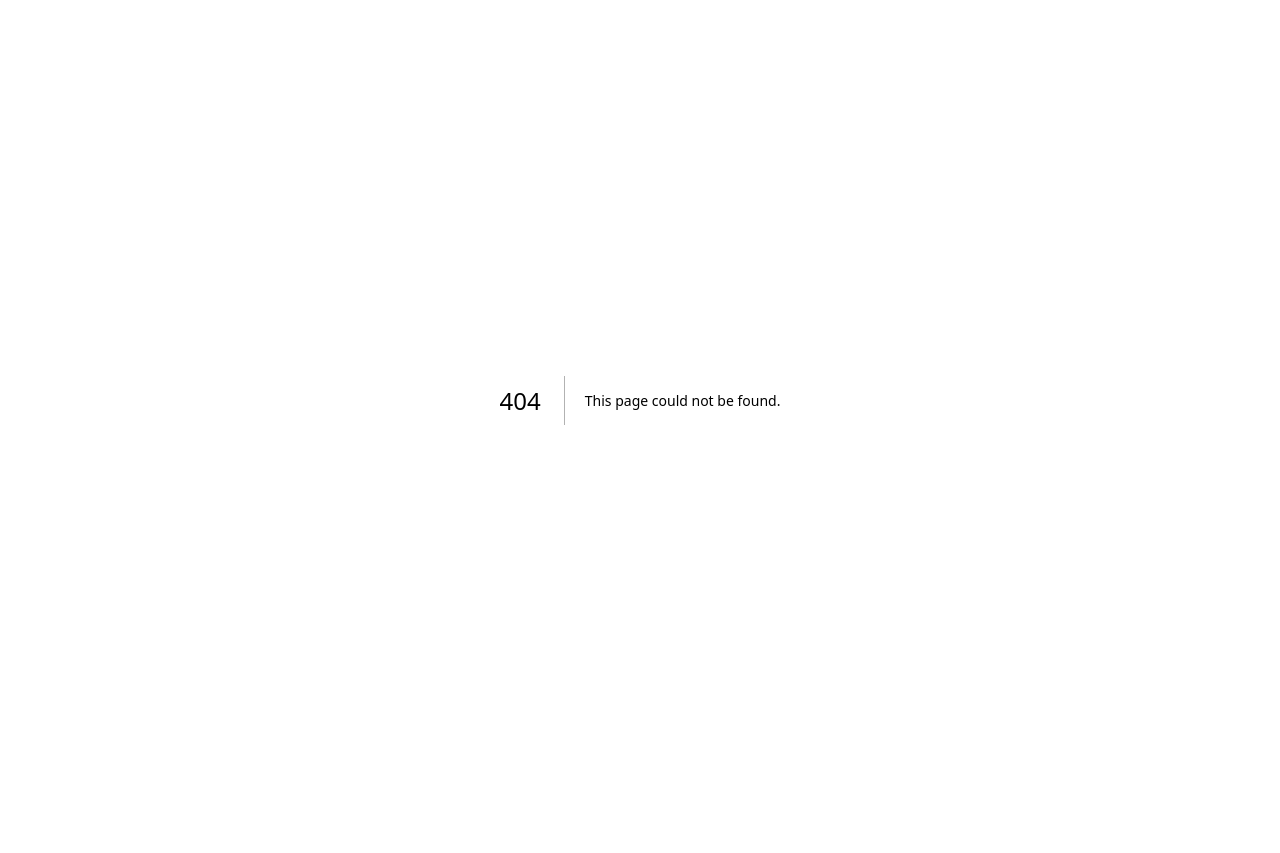
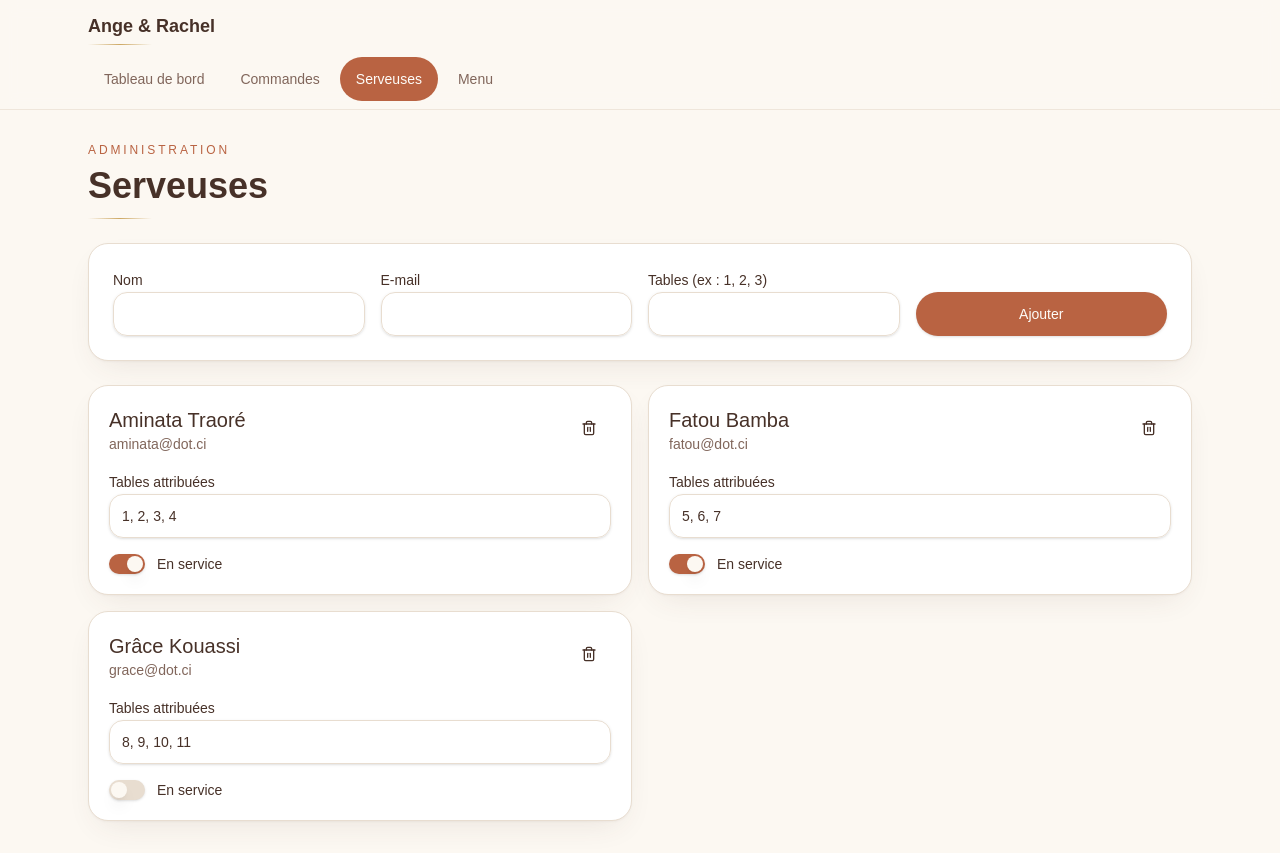
Before and after one commit to Nazaire02/restauration-dot-front, a Next.js app: page /admin/serveuses in a window 1280 px wide. Before the commit this address had no page. Before the commit the page ends 800 px from the top, so only its background shows below. Built offline with nearby package versions, Linux system fonts and the light colour scheme.

Commit message:
waitresse feature UIs

```diff
--- /dev/null
+++ b/app/admin/serveuses/page.tsx
@@ -0,0 +1,5 @@
+import WaitressesView from "@/features/admin/views/waitresses-view";
+
+export default function page() {
+  return <WaitressesView />;
+}
--- /dev/null
+++ b/components/ui/switch.tsx
@@ -0,0 +1,27 @@
+import * as React from "react";
+import * as SwitchPrimitives from "@radix-ui/react-switch";
+
+import { cn } from "@/lib/utils";
+
+const Switch = React.forwardRef<
+  React.ElementRef<typeof SwitchPrimitives.Root>,
+  React.ComponentPropsWithoutRef<typeof SwitchPrimitives.Root>
+>(({ className, ...props }, ref) => (
+  <SwitchPrimitives.Root
+    className={cn(
+      "peer inline-flex h-5 w-9 shrink-0 cursor-pointer items-center rounded-full border-2 border-transparent shadow-sm transition-colors focus-visible:outline-none focus-visible:ring-2 focus-visible:ring-ring focus-visible:ring-offset-2 focus-visible:ring-offset-background disabled:cursor-not-allowed disabled:opacity-50 data-[state=checked]:bg-primary data-[state=unchecked]:bg-input",
+      className,
+    )}
+    {...props}
+    ref={ref}
+  >
+    <SwitchPrimitives.Thumb
+      className={cn(
+        "pointer-events-none block h-4 w-4 rounded-full bg-background shadow-lg ring-0 transition-transform data-[state=checked]:translate-x-4 data-[state=unchecked]:translate-x-0",
+      )}
+    />
+  </SwitchPrimitives.Root>
+));
+Switch.displayName = SwitchPrimitives.Root.displayName;
+
+export { Switch };
--- /dev/null
+++ b/features/admin/components/waitresses/forms/schema.ts
@@ -0,0 +1,9 @@
+import z from "zod";
+
+export const waitressSchema = z.object({
+  name: z.string().trim().min(1, "Le nom est requis"),
+  email: z.string().trim().email("E-mail invalide"),
+  tables: z.string().optional(),
+});
+
+export type WaitressFormValues = z.infer<typeof waitressSchema>;
--- /dev/null
+++ b/features/admin/components/waitresses/forms/waitress-form.tsx
@@ -0,0 +1,98 @@
+"use client";
+
+import { useForm } from "react-hook-form";
+import { zodResolver } from "@hookform/resolvers/zod";
+import { z } from "zod";
+import { Button } from "@/components/ui/button";
+import { Input } from "@/components/ui/input";
+import { Label } from "@/components/ui/label";
+import { WaitressFormValues, waitressSchema } from "./schema";
+
+const parseTables = (value: string) =>
+  value
+    .split(",")
+    .map((v) => Number(v.trim()))
+    .filter((v) => Number.isInteger(v) && v > 0);
+
+type WaitressFormProps = {
+  onSubmit: (data: { name: string; email: string; tables: number[] }) => void;
+};
+
+export function WaitressForm({ onSubmit }: Readonly<WaitressFormProps>) {
+  const {
+    register,
+    handleSubmit,
+    reset,
+    formState: { errors, isSubmitting },
+  } = useForm<WaitressFormValues>({
+    resolver: zodResolver(waitressSchema),
+    defaultValues: {
+      name: "",
+      email: "",
+      tables: "",
+    },
+  });
+
+  const onValid = (values: WaitressFormValues) => {
+    onSubmit({
+      name: values.name,
+      email: values.email,
+      tables: parseTables(values.tables ?? ""),
+    });
+    reset();
+  };
+
+  return (
+    <form
+      className="surface-card grid gap-4 p-6 sm:grid-cols-4"
+      onSubmit={handleSubmit(onValid)}
+      noValidate
+    >
+      <div className="space-y-2">
+        <Label htmlFor="w-name">Nom</Label>
+        <Input
+          id="w-name"
+          className="min-h-11"
+          aria-invalid={!!errors.name}
+          {...register("name")}
+        />
+        {errors.name && (
+          <p className="text-sm text-destructive">{errors.name.message}</p>
+        )}
+      </div>
+
+      <div className="space-y-2">
+        <Label htmlFor="w-email">E-mail</Label>
+        <Input
+          id="w-email"
+          type="email"
+          className="min-h-11"
+          aria-invalid={!!errors.email}
+          {...register("email")}
+        />
+        {errors.email && (
+          <p className="text-sm text-destructive">{errors.email.message}</p>
+        )}
+      </div>
+
+      <div className="space-y-2">
+        <Label htmlFor="w-tables">Tables (ex : 1, 2, 3)</Label>
+        <Input
+          id="w-tables"
+          className="min-h-11"
+          {...register("tables")}
+        />
+      </div>
+
+      <div className="flex items-end">
+        <Button
+          type="submit"
+          className="min-h-11 w-full rounded-full"
+          disabled={isSubmitting}
+        >
+          Ajouter
+        </Button>
+      </div>
+    </form>
+  );
+}
--- /dev/null
+++ b/features/admin/components/waitresses/waitress-list.tsx
@@ -0,0 +1,80 @@
+"use client";
+
+import { Trash2 } from "lucide-react";
+import { Button } from "@/components/ui/button";
+import { Input } from "@/components/ui/input";
+import { Label } from "@/components/ui/label";
+import { Switch } from "@/components/ui/switch";
+
+const parseTables = (value: string) =>
+  value
+    .split(",")
+    .map((v) => Number(v.trim()))
+    .filter((v) => Number.isInteger(v) && v > 0);
+
+type Waitress = {
+  id: string;
+  name: string;
+  email: string;
+  tables: number[];
+  online: boolean;
+};
+
+type WaitressListProps = {
+  waitresses: Waitress[];
+  onUpdate: (id: string, data: Partial<Pick<Waitress, "tables" | "online">>) => void;
+  onRemove: (id: string) => void;
+};
+
+export function WaitressList({
+  waitresses,
+  onUpdate,
+  onRemove,
+}: WaitressListProps) {
+  return (
+    <ul className="grid gap-4 md:grid-cols-2">
+      {waitresses.map((w) => (
+        <li key={w.id} className="surface-card p-5">
+          <div className="grid grid-cols-[minmax(0,1fr)_auto] items-start gap-3">
+            <div className="min-w-0">
+              <p className="text-display truncate text-xl text-foreground">
+                {w.name}
+              </p>
+              <p className="truncate text-sm text-muted-foreground">{w.email}</p>
+            </div>
+            <Button
+              size="icon"
+              variant="ghost"
+              className="min-h-11 min-w-11 shrink-0"
+              aria-label={`Supprimer ${w.name}`}
+              onClick={() => onRemove(w.id)}
+            >
+              <Trash2 className="size-4" aria-hidden />
+            </Button>
+          </div>
+
+          <div className="mt-4 space-y-2">
+            <Label htmlFor={`tables-${w.id}`}>Tables attribuées</Label>
+            <Input
+              id={`tables-${w.id}`}
+              defaultValue={w.tables.join(", ")}
+              className="min-h-11"
+              onBlur={(e) =>
+                onUpdate(w.id, { tables: parseTables(e.target.value) })
+              }
+            />
+          </div>
+
+          <div className="mt-4 flex items-center gap-3">
+            <Switch
+              id={`online-${w.id}`}
+              checked={w.online}
+              onCheckedChange={(online) => onUpdate(w.id, { online })}
+            />
+            <Label htmlFor={`online-${w.id}`}>En service</Label>
+          </div>
+        </li>
+      ))}
+    </ul>
+  );
+}
--- /dev/null
+++ b/features/admin/views/waitresses-view.tsx
@@ -0,0 +1,29 @@
+"use client";
+
+import { PageHeader } from "@/components/common/PageHeader";
+import { useRoleGuard } from "@/features/serveuse/hooks/useRoleGuard";
+import { useDataStore } from "@/store/useDataStore";
+import { WaitressForm } from "../components/waitresses/forms/waitress-form";
+import { WaitressList } from "../components/waitresses/waitress-list";
+
+export default function WaitressesView() {
+  const { ready } = useRoleGuard("admin");
+  const waitresses = useDataStore((s) => s.waitresses);
+  const addWaitress = useDataStore((s) => s.addWaitress);
+  const updateWaitress = useDataStore((s) => s.updateWaitress);
+  const removeWaitress = useDataStore((s) => s.removeWaitress);
+
+  return (
+    <div className="space-y-6">
+      <PageHeader eyebrow="Administration" title="Serveuses" />
+
+      <WaitressForm onSubmit={addWaitress} />
+
+      <WaitressList
+        waitresses={waitresses}
+        onUpdate={updateWaitress}
+        onRemove={removeWaitress}
+      />
+    </div>
+  );
+}
--- a/package.json
+++ b/package.json
@@ -14,6 +14,7 @@
     "@radix-ui/react-label": "^2.1.15",
     "@radix-ui/react-select": "^2.3.7",
     "@radix-ui/react-slot": "^1.3.3",
+    "@radix-ui/react-switch": "^1.3.7",
     "class-variance-authority": "^0.7.1",
     "clsx": "^2.1.1",
     "lucide-react": "^1.28.0",
```
Also changed, not shown: 1 other file (tests, documents, lock files or other folders).
